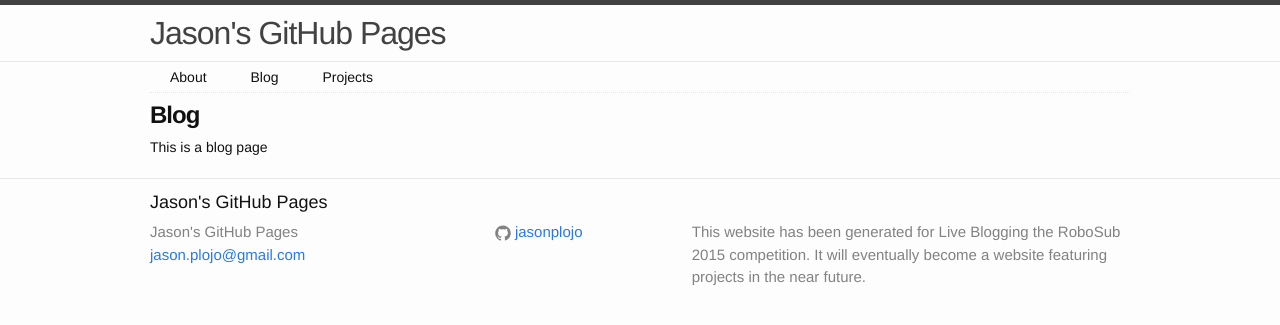
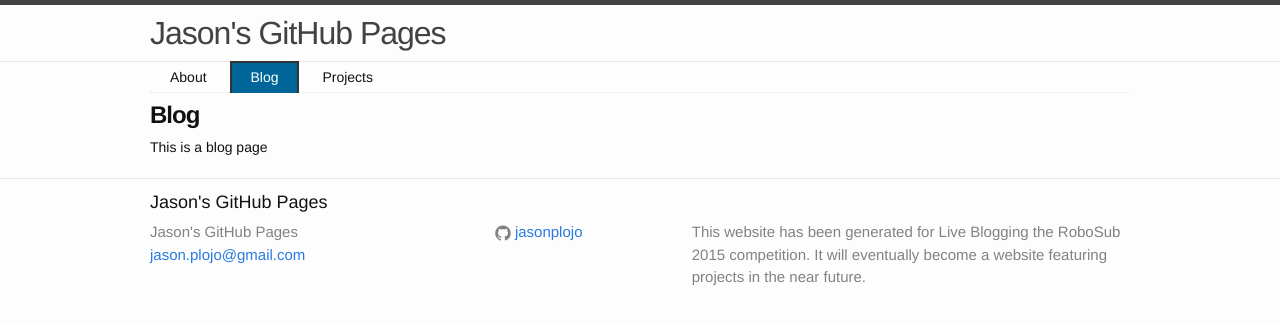
Before and after one commit to jasonplojo/jasonplojo.github.io, a Jekyll site: the page built from blog.html, in a window 1280 px wide. Shown: the top 325 px of the page. Built offline with Jekyll 4.4.1, drawn with Linux system fonts in a browser that asks for light colours.

Commit message:
Implemented nav active page, now going to modify layouts

```diff
--- a/_sass/_layout.scss
+++ b/_sass/_layout.scss
@@ -33,15 +33,14 @@
     }
 
     .page-link {
-        color: $text-color;
         line-height: $base-line-height;
 
-	.active {
-	    color: #FFFFFF;
-	    background-color: #006699;
+	&.active {
+	    color: $nav-active-font-color;
+	    background-color: $nav-active-background-color;
 	    border-top: $nav-link-border-size $nav-link-border-style $nav-link-color;
 	    border-left: $nav-link-border-size $nav-link-border-style $nav-link-color;
-	    border-left: $nav-link-border-size $nav-link-border-style $nav-link-color;
+	    border-right: $nav-link-border-size $nav-link-border-style $nav-link-color;
 	    padding-left: $nav-link-padding-border;
 	    padding-right: $nav-link-padding-border;
 	    padding-top: $nav-link-padding-top;
@@ -58,14 +57,15 @@
 	}
 
 	&:hover {
-	    color: #006699;
 	    border-top: $nav-link-border-size $nav-link-border-style $nav-link-color;
 	    border-left: $nav-link-border-size $nav-link-border-style $nav-link-color;
 	    border-right: $nav-link-border-size $nav-link-border-style $nav-link-color;
 	    padding-left: $nav-link-padding-border;
 	    padding-right: $nav-link-padding-border;
 	}
+
     }
+
 
     @include media-query($on-palm) {
         position: absolute;
--- a/css/main.scss
+++ b/css/main.scss
@@ -8,14 +8,17 @@
 $base-font-size:      14px;
 
 // Nav
-$nav-line-height:          30px;
-$nav-link-color:           #333333;
-$nav-link-border-size:     2px;
-$nav-link-border-style:    double;
-$nav-link-padding:         20px;
-$nav-link-padding-top:     $nav-line-height - 24px;
-$nav-link-padding-bottom:  $nav-line-height - 22px;
-$nav-link-padding-border:  $nav-link-padding - $nav-link-border-size;
+$nav-line-height:              30px;
+$nav-link-color:               #333333;
+$nav-link-border-size:         2px;
+$nav-link-border-style:        double;
+$nav-link-padding:             20px;
+$nav-link-padding-top:         $nav-line-height - 24px;
+$nav-link-padding-bottom:      $nav-line-height - 22px;
+$nav-link-padding-border:      $nav-link-padding - $nav-link-border-size;
+
+$nav-active-font-color:        #FFFFFF;
+$nav-active-background-color:  #006699;
 
 // Post
 $post-width:          100%;
```
Also changed, not shown: 2 other files.
